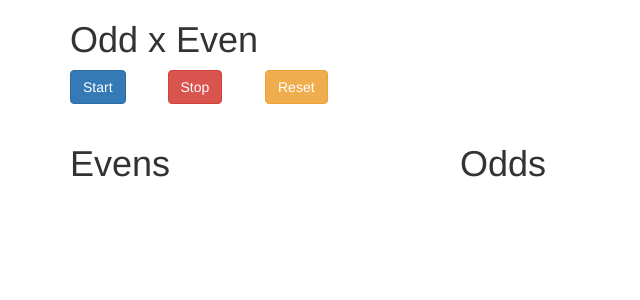
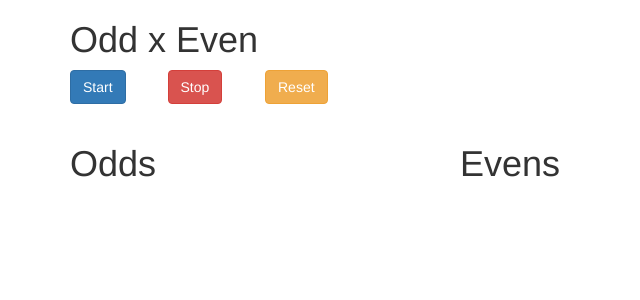
Before and after one commit to rodrigobmedeiros/Angular-TOPTAL-track, an Angular app in the folder angular-the-complete-guide-2023/game/: page / in a window 1280 px wide. Shown: the top 300 px of the page, without its empty margins (0-640 px from the left). Built offline with nearby package versions, Linux system fonts and the light colour scheme.

Commit message:
Change columns of even and odd to start by one in the left side

```diff
--- a/angular-the-complete-guide-2023/game/src/app/game-control/game-control.component.html
+++ b/angular-the-complete-guide-2023/game/src/app/game-control/game-control.component.html
@@ -14,10 +14,10 @@
   <br>
   <div class="row">
     <div class="col-md-4">
-      <app-even [number]="currentNumber" [cleanNumbers]="erasePreviousNumbers"></app-even>
+      <app-odd [number]="currentNumber" [cleanNumbers]="erasePreviousNumbers"></app-odd>
     </div>
     <div class="col-md-4">
-      <app-odd [number]="currentNumber" [cleanNumbers]="erasePreviousNumbers"></app-odd>
+      <app-even [number]="currentNumber" [cleanNumbers]="erasePreviousNumbers"></app-even>
     </div>
   </div>
 </div>
```
